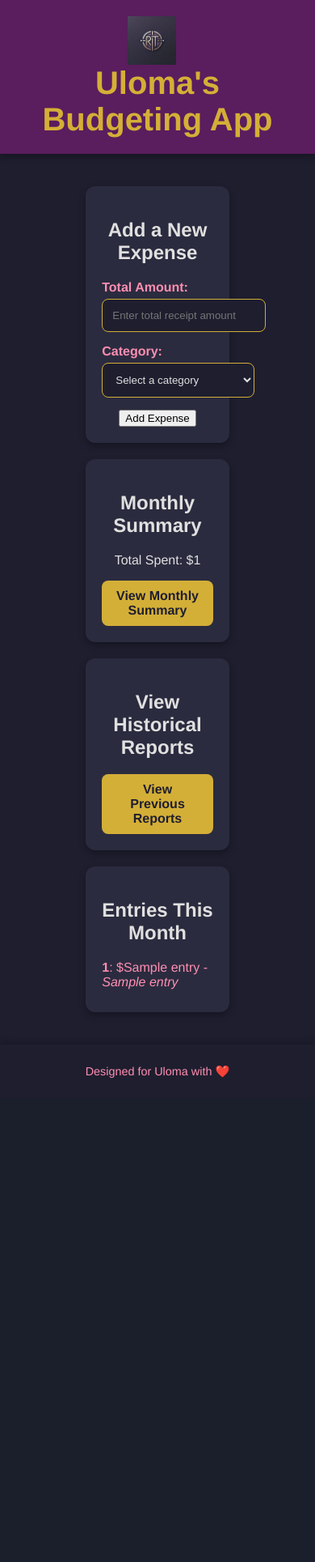
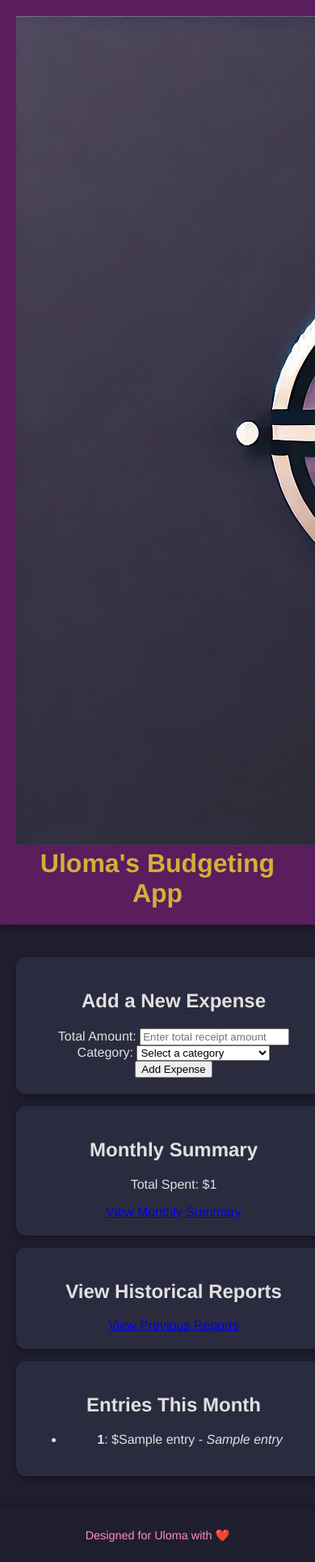
Before and after one commit to Tolu-McGill/App-for-Rose, a Flask app: template templates/index.html in a window 390 px wide; the page is wider, and only the part inside the window is pictured. Shown: that part at 81% size. Before the commit the page ends 1331 px from the top of that part, so only its background shows below. Run offline with Flask 3, Linux system fonts and the light colour scheme; the template is opened without the code that fills it: most values are stand-ins (such as "Sample title", 1, 10 or a date in 2020); some libraries are stand-ins or nearby versions.

Commit message:
Update style.css

```diff
--- a/static/style.css
+++ b/static/style.css
@@ -25,15 +25,15 @@ header h1 {
 /* Main Container */
 main {
     margin: 20px auto;
-    max-width: 900px; /* Increased width for better layout */
+    max-width: 900px;
     padding: 20px;
     display: flex;
-    flex-wrap: wrap; /* Arrange sections in rows if screen is wide */
+    flex-wrap: wrap; /* Arrange sections in rows */
     gap: 20px;
     justify-content: center;
 }
 
-/* New Card Styling for Sections */
+/* Card Styling */
 .card {
     background-color: #2b2b3f; /* Slightly lighter than the main background */
     padding: 20px;
@@ -43,101 +43,40 @@ main {
     text-align: center;
 }
 
-/* For Full-Width Sections */
+/* Full-Width Card */
 .card.full-width {
     width: 100%;
 }
 
-/* Button Styling */
-.button {
-    display: inline-block;
-    padding: 10px 15px;
-    background-color: #d4af37; /* Gold */
-    color: #1e1e2f; /* Dark text */
-    text-align: center;
-    border-radius: 8px;
-    text-decoration: none;
-    font-weight: bold;
-    transition: background-color 0.3s ease;
+/* Responsive Styling for Mobile */
+@media screen and (max-width: 768px) {
+    main {
+        flex-direction: column;
+        gap: 15px;
     }
 
-.button:hover {
-    background-color: #ff8fb1; /* Soft pink */
-    color: #1e1e2f;
+    .card {
+        width: 100%; /* Full width for all cards */
     }
 
-/* Form Styling */
-.form-group {
-    margin-bottom: 15px;
-    text-align: left;
-}
-
-label {
-    display: block;
-    font-weight: bold;
-    margin-bottom: 5px;
-    color: #ff8fb1; /* Soft pink */
+    header h1 {
+        font-size: 2rem; /* Smaller title for smaller screens */
     }
 
     input[type="number"],
     select {
-    max-width: 300px; /* Adjusted width for better aesthetics */
-    margin: 0 auto; /* Center-align input fields */
-    padding: 12px;
-    border: 1px solid #d4af37; /* Gold */
-    border-radius: 8px;
-    background-color: #1e1e2f;
-    color: #e0e0e0;
-    transition: border-color 0.3s ease;
+        max-width: 100%; /* Take full width on smaller screens */
     }
 
-input[type="number"]:focus,
-select:focus {
-    border-color: #a96dbb; /* Purple focus color */
-}
-
-/* Table Styling */
-#expense-breakdown {
-    display: flex;
-    justify-content: center; /* Center table */
-    margin-top: 20px;
+    #expenseChart {
+        max-width: 100%; /* Ensure chart fits smaller screens */
+        height: auto; /* Adjust height automatically */
     }
 
     #expense-breakdown table {
-    width: 80%; /* Reduced width for better layout */
-    border-collapse: collapse;
-    font-size: 1rem;
+        width: 100%; /* Table spans full width */
+        font-size: 0.9rem; /* Reduce font size slightly */
     }
-
-#expense-breakdown th,
-#expense-breakdown td {
-    padding: 12px;
-    text-align: center; /* Center-align content */
-    border-bottom: 1px solid #5a1d5e; /* Dark purple border */
-}
-
-#expense-breakdown th {
-    background-color: #d4af37; /* Gold */
-    color: #1e1e2f; /* Dark text */
-}
-
-#expense-breakdown tr:nth-child(even) {
-    background-color: #2b2b3f; /* Darker row background */
-}
-
-/* Chart Section */
-#chart-section {
-    display: flex;
-    flex-direction: column;
-    align-items: center; /* Center chart */
-    margin-top: 60px;
-}
-
-#expenseChart {
-    max-width: 700px; /* Larger chart for better visibility */
-    height: 500px;
-    margin: 0 auto;
-    display: block;
 }
 
 /* Footer Styling */
@@ -149,38 +88,3 @@ footer {
     font-size: 0.9rem;
     box-shadow: 0px -4px 8px rgba(0, 0, 0, 0.2);
 }
-
-/* Logo Styling */
-.logo {
-    width: 60px; /* Adjust as needed */
-    height: auto;
-    margin-right: 15px;
-    vertical-align: middle;
-}
-
-/* Historical Reports Section */
-#historical-reports ul {
-    list-style-type: none;
-    padding: 0;
-}
-
-#historical-reports li {
-    margin: 10px 0;
-    color: #e0e0e0;
-    font-size: 1.1rem;
-    text-align: left;
-}
-
-/* Monthly Tracker Section */
-#monthly-tracker ul {
-    list-style-type: none;
-    padding: 0;
-    margin: 0;
-}
-
-#monthly-tracker li {
-    margin: 8px 0;
-    color: #ff8fb1;
-    font-size: 1rem;
-    text-align: left;
-}
```
Lines whose indentation alone changed are shown as unchanged.
